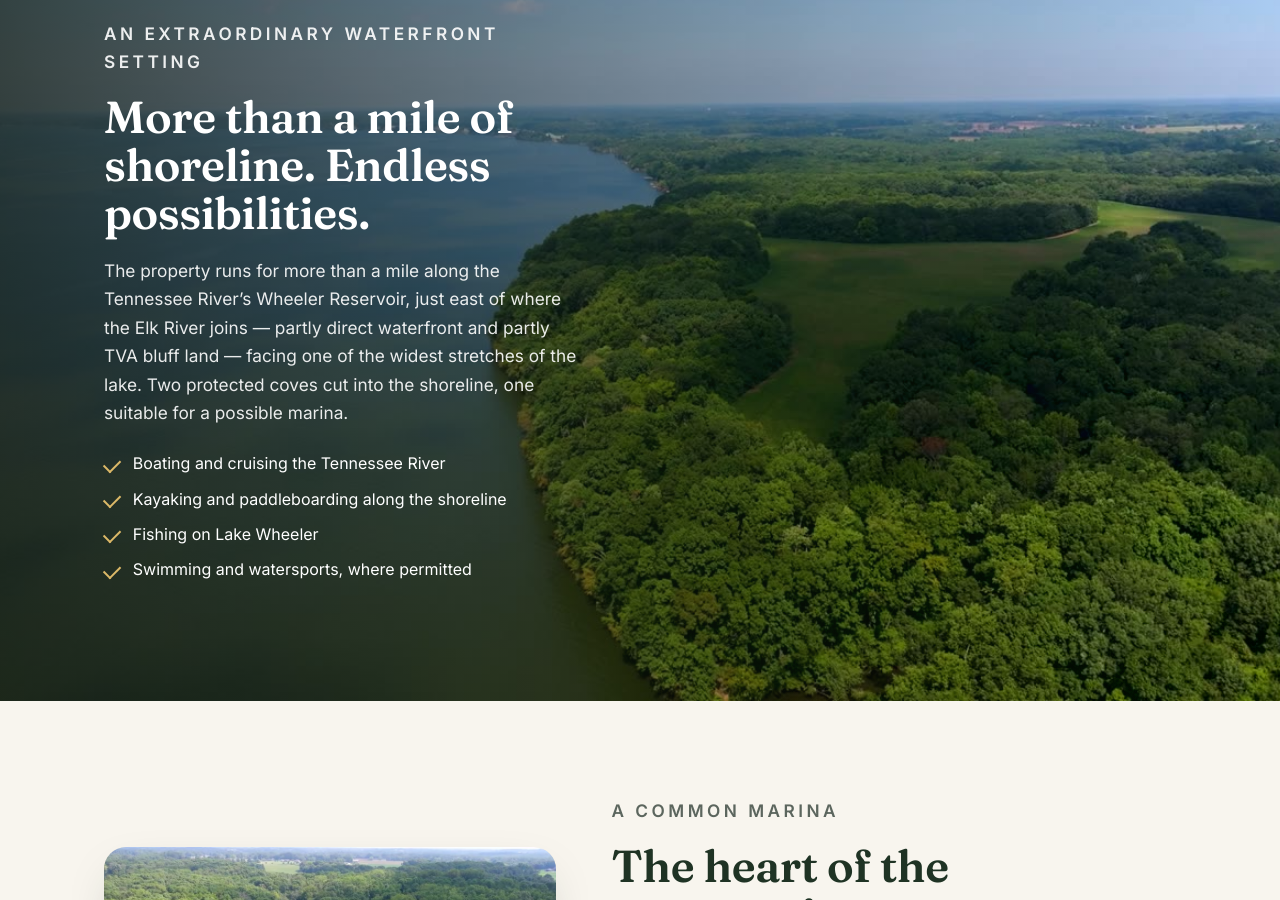
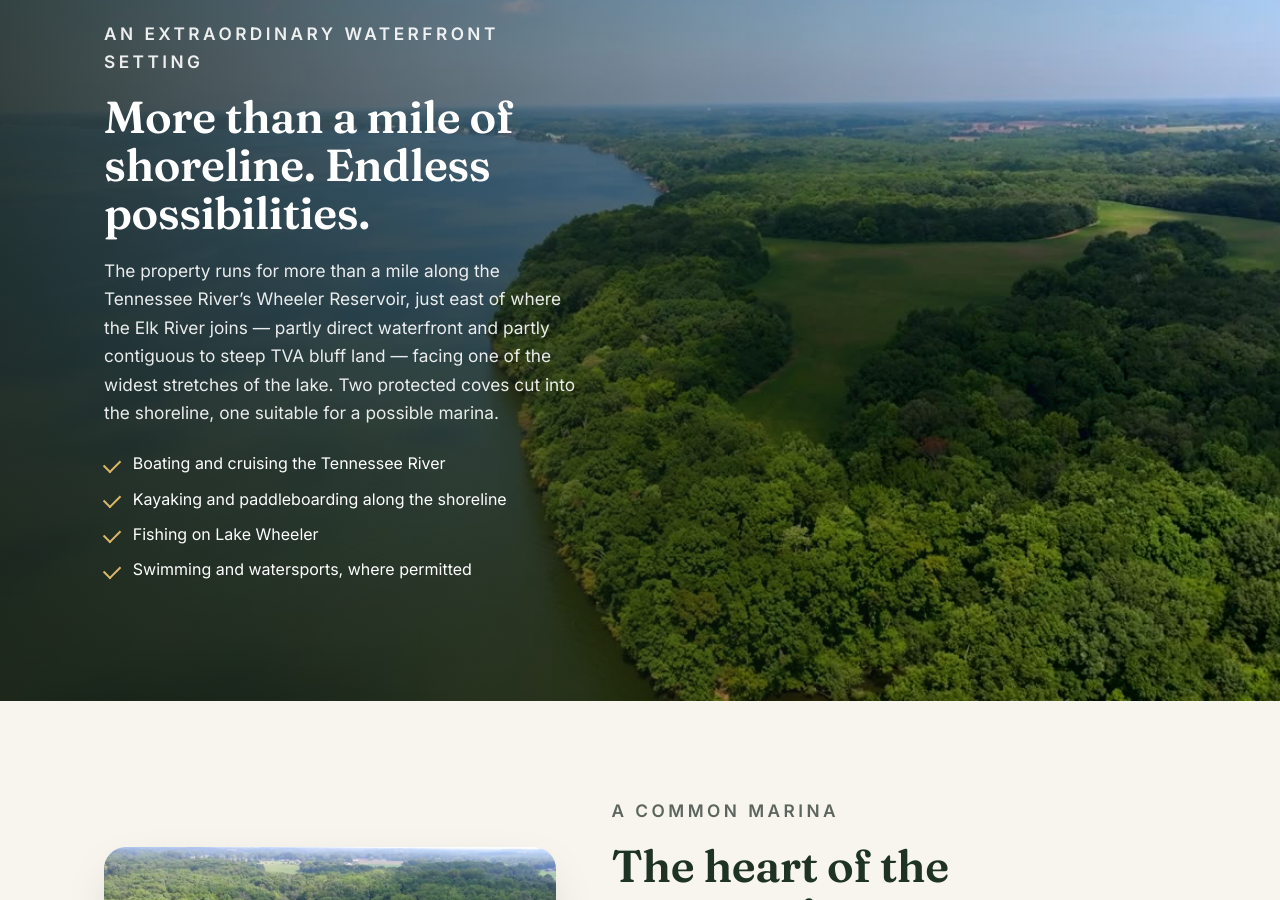
Before and after one commit to cawka/sadlerfarmsllc.com, a Jekyll site: the page built from index.html, in a window 1280 px wide and 900 px high, scrolled down 3849 px. Built offline with Jekyll 4.4.1, drawn with Linux system fonts in a browser that asks for light colours; comment, search, counter and statistics services are not loaded.

Commit message:
Waterfront wording: "contiguous to steep TVA bluff land"
Use Ray's description more closely: portions of the shoreline are
contiguous to (share a boundary with) steep TVA bluff land.

Co-Authored-By: Claude Opus 5.5 <noreply@anthropic.com>
Claude-Session: https://claude.ai/code/session_01FiGmMBAuR3rbnLVuuFUXma

```diff
--- a/_data/developer.json
+++ b/_data/developer.json
@@ -49,7 +49,7 @@
     },
     {
       "label": "Waterfront",
-      "value": "More than one mile along the Tennessee River's Wheeler Reservoir, east of the Elk River confluence; portions are direct waterfront and portions adjoin TVA bluff land"
+      "value": "More than one mile along the Tennessee River's Wheeler Reservoir, east of the Elk River confluence; portions are direct waterfront and portions are contiguous to steep TVA bluff land"
     },
     {
       "label": "Coves",
--- a/index.html
+++ b/index.html
@@ -178,7 +178,7 @@ video:
         <p>
           The property runs for more than a mile along the Tennessee River&rsquo;s Wheeler
           Reservoir, just east of where the Elk River joins &mdash; partly direct waterfront and
-          partly TVA bluff land &mdash; facing one of the widest stretches of the lake. Two protected
+          partly contiguous to steep TVA bluff land &mdash; facing one of the widest stretches of the lake. Two protected
           coves cut into the shoreline, one suitable for a possible marina.
         </p>
         <ul class="ticks">
```
Also changed, not shown: 2 other files.
